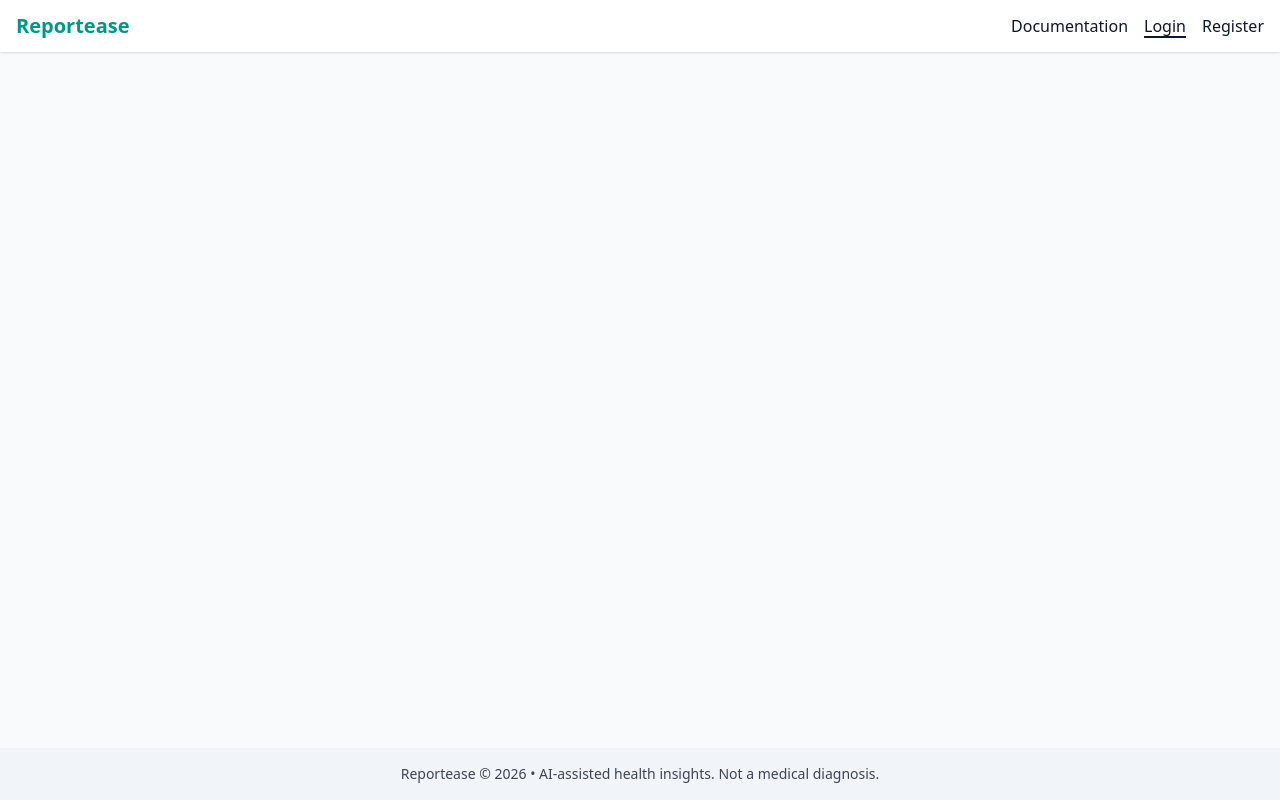
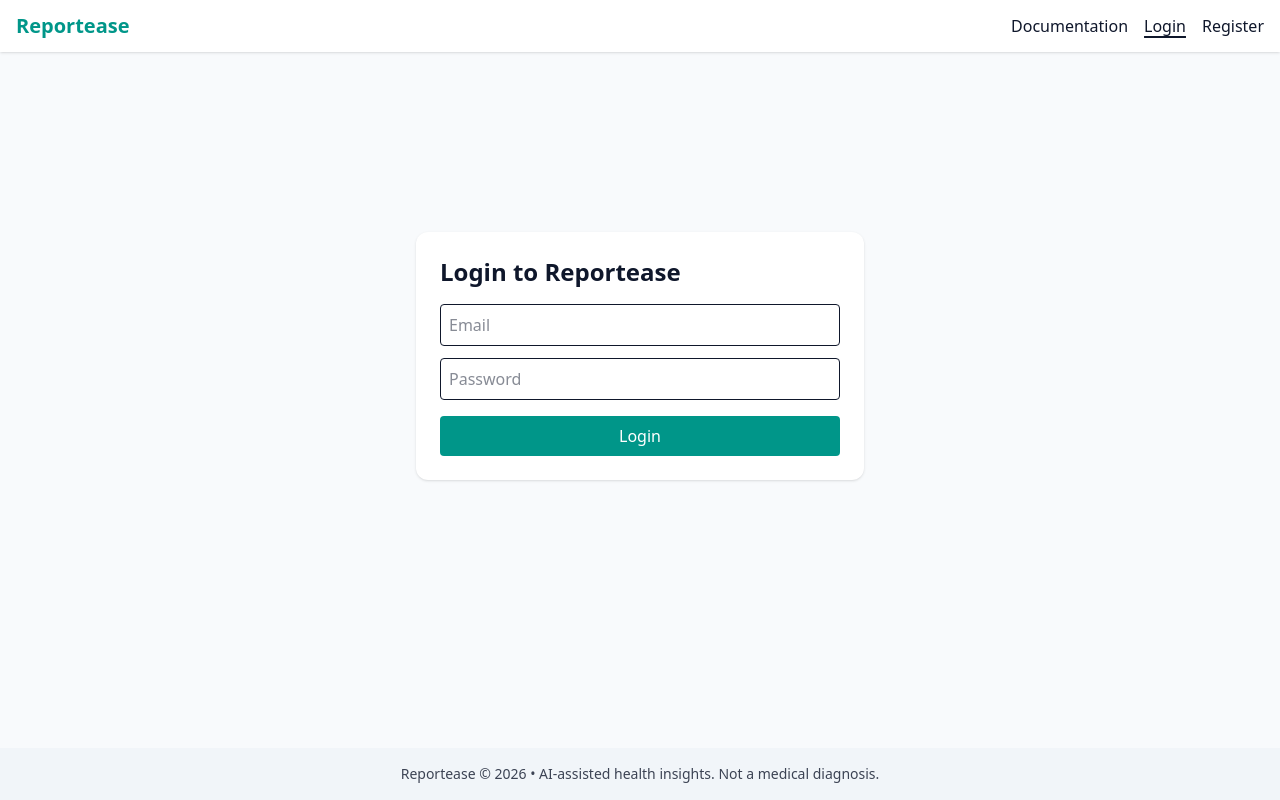
Before and after one commit to princePandeyGitHub/ReportEase, a React app: page /login in a window 1280 px wide. Built offline with nearby package versions, Linux system fonts and the light colour scheme; the HTML template or start-up script is replaced by a standard one.

Commit message:
build auth pages

```diff
--- a/package.json
+++ b/package.json
@@ -11,6 +11,8 @@
   },
   "dependencies": {
     "@tailwindcss/vite": "^4.1.18",
+    "axios": "^1.13.4",
+    "dotenv": "^17.2.3",
     "react": "^19.2.0",
     "react-dom": "^19.2.0",
     "react-router-dom": "^7.13.0",
--- a/src/App.jsx
+++ b/src/App.jsx
@@ -1,6 +1,6 @@
 // App.jsx
 import { BrowserRouter as Router, Routes, Route, Navigate } from "react-router-dom";
-import { useState, createContext, useContext } from "react";
+import { useState, createContext, useContext, useEffect } from "react";
 import Navbar from "./components/Navbar";
 import Footer from "./components/Footer";
 import Login from "./pages/Auth/Login";
@@ -13,7 +13,13 @@ import Documentation from "./pages/Documentation/Documentation";
 export const AuthContext = createContext();
 
 export default function App() {
-  const [isAuthenticated, setIsAuthenticated] = useState(false);
+  const [isAuthenticated, setIsAuthenticated] = useState(() => {
+    return localStorage.getItem("isAuthenticated") === "true";
+  });
+
+  useEffect(() => {
+    localStorage.setItem("isAuthenticated", isAuthenticated);
+  }, [isAuthenticated]);
 
   return (
     <AuthContext.Provider value={{ isAuthenticated, setIsAuthenticated }}>
@@ -23,7 +29,8 @@ export default function App() {
           <main className="grow container mx-auto px-4 py-6">
             <Routes>
               <Route path="/" element={isAuthenticated ? <Navigate to="/profile" /> : <Login />} />
-              <Route path="/register" element={<Register />} />
+              <Route path="/register" element={isAuthenticated ? <Navigate to="/profile"/> : <Register />} />
+              <Route path="/login" element={isAuthenticated ? <Navigate to="/profile"/> : <Login />} />
               <Route path="/profile" element={isAuthenticated ? <ProfileDashboard /> : <Navigate to="/" />} />
               <Route path="/upload" element={isAuthenticated ? <UploadReport /> : <Navigate to="/" />} />
               <Route path="/ai-doctor" element={isAuthenticated ? <AIDoctorChat /> : <Navigate to="/" />} />
--- a/src/pages/Auth/Login.jsx
+++ b/src/pages/Auth/Login.jsx
@@ -1,29 +1,54 @@
-// ============================
 import { useContext, useState } from "react";
 import { AuthContext } from "../../App";
+import axios from "axios";
 
 export default function Login() {
+  const [email, setEmail] = useState('');
+  const [password, setPassword] = useState('');
   const { setIsAuthenticated } = useContext(AuthContext);
   const [loading, setLoading] = useState(false);
+  const [error,setError] = useState('')
 
-  const handleLogin = () => {
+  const handleLogin = async () => {
+    if (!email || !password) {
+      setError("Email and password are required");
+      return;
+    }
+    setError("");
     setLoading(true);
-    setTimeout(() => {
+    try {
+      const response = await axios.post(
+        `${import.meta.env.VITE_API_URL}/auth/login`,
+        { email, password }
+      );
       setIsAuthenticated(true);
+      localStorage.setItem("isAuthenticated", "true");
+    } catch (err) {
+      setError(
+        err.response?.data?.message || "Login failed. Please try again."
+      );
+    } finally {
       setLoading(false);
-    }, 1200);
+    }
   };
 
   return (
     <div className="flex items-center justify-center min-h-[70vh]">
       <div className="w-full max-w-md bg-white p-6 rounded-xl shadow">
         <h2 className="text-2xl font-semibold mb-4">Login to Reportease</h2>
-        <input className="w-full mb-3 p-2 border rounded" placeholder="Email" />
-        <input className="w-full mb-4 p-2 border rounded" type="password" placeholder="Password" />
+        { error && <p className="text-red-600">{error}</p>}
+
+        <input className="w-full mb-3 p-2 border rounded" placeholder="Email" required
+          value={email}
+          onChange={(e) => setEmail(e.target.value)} />
+        <input className="w-full mb-4 p-2 border rounded" type="password" placeholder="Password" required
+          value={password}
+          onChange={(e) => setPassword(e.target.value)} />
         <button
+          disabled={loading}
           onClick={handleLogin}
           className="w-full bg-teal-600 text-white py-2 rounded cursor-pointer transition-colors duration-600 ease-in-out
-           hover:bg-teal-400 hover:scale-105"
+           hover:bg-teal-400 hover:scale-105 disabled:opacity-60"
         >
           {loading ? "Signing in..." : "Login"}
         </button>
--- a/src/pages/Auth/Register.jsx
+++ b/src/pages/Auth/Register.jsx
@@ -1,14 +1,68 @@
+import { AuthContext } from "../../App";
+import axios from "axios";
+import { useState, useContext } from "react";
+
 export default function Register() {
+  const [name, setName] = useState('');
+  const [email, setEmail] = useState('');
+  const [password, setPassword] = useState('');
+  const { setIsAuthenticated } = useContext(AuthContext);
+  const [loading, setLoading] = useState(false);
+  const [error,setError] = useState('')
+
+  const handleRegister = async () => {
+    if (!name || !email || !password) {
+      setError("All fields are required");
+      return;
+    }
+    setLoading(true);
+    setError("");
+    try {
+
+      // registration
+      await axios.post(
+        `${import.meta.env.VITE_API_URL}/auth/register`,
+        { name, email, password }
+      );
+
+      // login after registration
+      await axios.post(
+        `${import.meta.env.VITE_API_URL}/auth/login`,
+        { email, password }
+      );
+      setIsAuthenticated(true);
+      localStorage.setItem("isAuthenticated", "true");
+    } catch (err) {
+      setError(
+        err.response?.data?.message || "Registration failed. Please try again."
+      );
+    } finally {
+      setLoading(false);
+    }
+  };
   return (
     <div className="flex items-center justify-center min-h-[70vh]">
       <div className="w-full max-w-md bg-white p-6 rounded-xl shadow">
         <h2 className="text-2xl font-semibold mb-4">Create Account</h2>
-        <input className="w-full mb-3 p-2 border rounded" placeholder="Name" />
-        <input className="w-full mb-3 p-2 border rounded" placeholder="Email" />
-        <input className="w-full mb-4 p-2 border rounded" type="password" placeholder="Password" />
+        {error && <p className="text-red-600">{error}</p>}
+
+        <input className="w-full mb-3 p-2 border rounded" placeholder="Name" required
+          value={name}
+          onChange={(e) => setName(e.target.value)} />
+
+        <input className="w-full mb-3 p-2 border rounded" placeholder="Email" required
+          value={email}
+          onChange={(e) => setEmail(e.target.value)} />
+
+        <input className="w-full mb-4 p-2 border rounded" type="password" placeholder="Password" required
+          value={password}
+          onChange={(e) => setPassword(e.target.value)} />
+
         <button className="w-full bg-teal-600 text-white py-2 rounded cursor-pointer transition-colors duration-600 ease-in-out
-           hover:bg-teal-400 hover:scale-105">
-          Register
+           hover:bg-teal-400 hover:scale-105 disabled:opacity-60"
+          disabled={loading}
+          onClick={handleRegister}>
+          {loading ? "Registering ..." : "Register"}
         </button>
       </div>
     </div>
```
Also changed, not shown: 1 other file (tests, documents, lock files or other folders).
